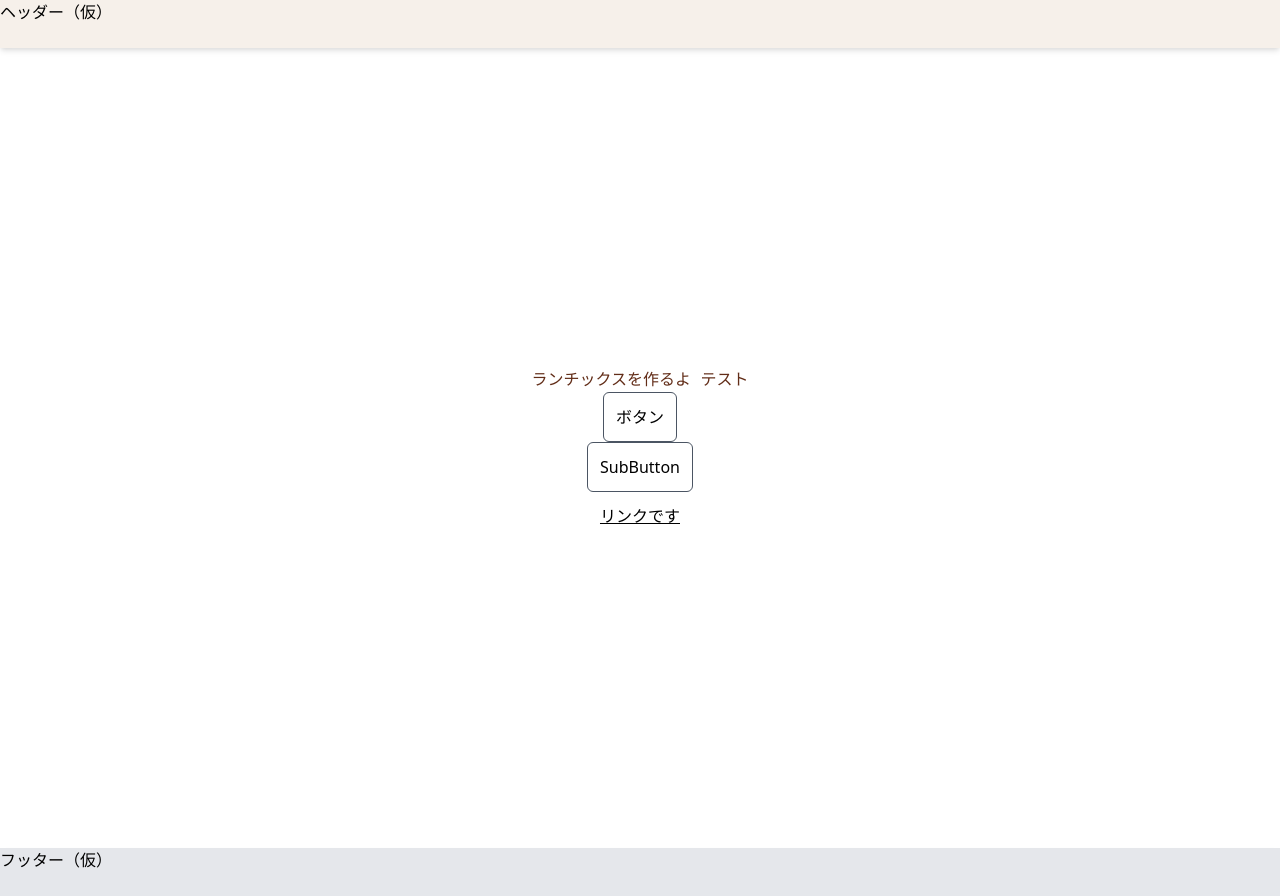
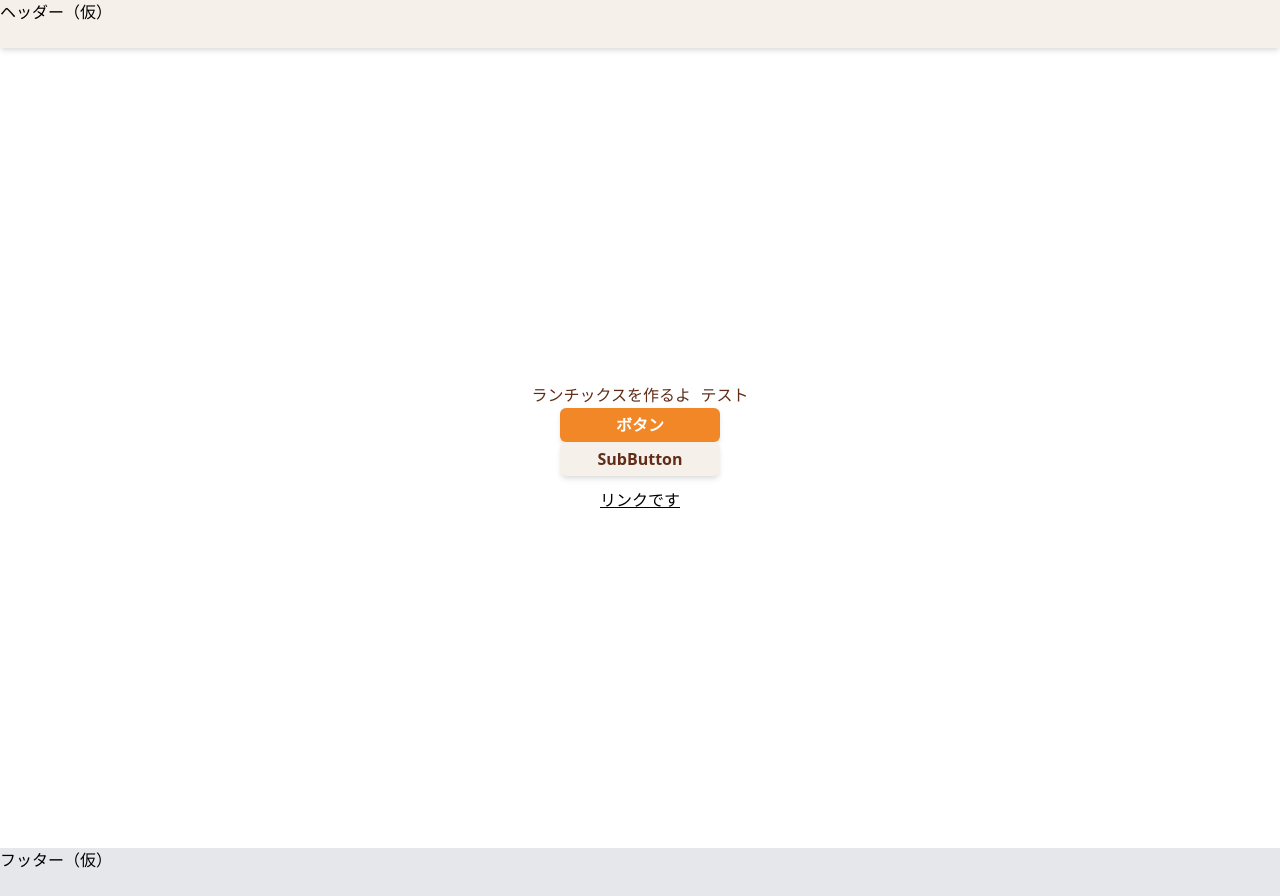
Before and after one commit to suzu1997/rakus-sns-app, a Next.js app: page / in a window 1280 px wide. Built offline with nearby package versions, Linux system fonts and the light colour scheme.

Commit message:
動的なボタンコンポーネントを作成

```diff
--- a/src/components/Button.tsx
+++ b/src/components/Button.tsx
@@ -1,20 +1,40 @@
-import { MouseEventHandler, VFC } from "react";
+import { MouseEventHandler, memo, FC } from "react";
 
-type Props = {
+export type Props = {
   label: string;
+  backgroundColor?: string;
+  color?: string;
+  size?: "sm" | "md" | "lg";
   onClick: MouseEventHandler<HTMLButtonElement>;
 };
 
-export const Button: VFC<Props> = (props) => {
-  const { label, onClick } = props;
+export const Button: FC<Props> = memo((props) => {
+  const {
+    label,
+    backgroundColor = "#f28728",
+    color = "#fff",
+    size,
+    onClick,
+  } = props;
+
+  let scale = 1;
+  if (size === "sm") scale = 0.75;
+  if (size === "lg") scale = 1.5;
+
+  const style = {
+    backgroundColor,
+    color,
+    padding: `${scale * 0.3}rem ${scale * 1}rem`,
+    width: `${scale * 10}rem`,
+  };
 
   return (
     <button
-      type="button"
       onClick={onClick}
-      className="border rounded-md p-3 border-gray-600 hover:bg-gray-200"
+      style={style}
+      className="rounded-md shadow-md border-none font-bold"
     >
-      <span>{label}</span>
+      {label}
     </button>
   );
-};
+});
```
